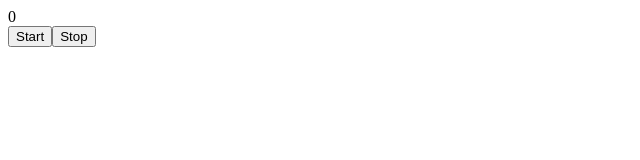
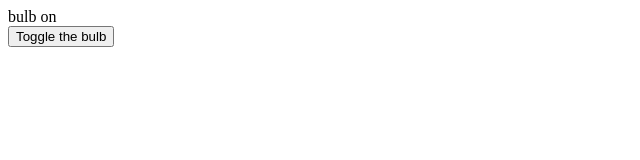
Before and after one commit to Udaybhatnagar/React-Revision, a React (Vite) app: page / in a window 1280 px wide. Shown: the top 160 px of the page, without its empty margins (0-640 px from the left). Built offline with nearby package versions, Linux system fonts and the light colour scheme.

Commit message:
Rolling up the state

```diff
--- a/src/App.jsx
+++ b/src/App.jsx
@@ -1,5 +1,6 @@
 import Case1ref from "./Topics/case1ref"
 import { Case2ref } from "./Topics/Case2ref"
+import { Rollingupstate } from "./Topics/Rollingupstate"
 
 
 function App() {
@@ -7,7 +8,8 @@ function App() {
 
   return (
     <div>
-<Case2ref></Case2ref>
+      <Rollingupstate/>
+
 
     </div>
   )
--- /dev/null
+++ b/src/Topics/Rollingupstate.jsx
@@ -0,0 +1,42 @@
+import React, {  useState } from 'react'
+
+export const Rollingupstate = () => {
+  return (
+    <div>
+        <LightBulb/>
+    </div>
+  )
+}
+
+function LightBulb(){
+    const [bulbon,setbulbon]=useState("bulb on")
+
+return(
+    <>
+    <BulbState bulbon={bulbon}/>
+    <ToggleBulbstate bulbon={bulbon} setbulbon={setbulbon} />
+    </>
+)
+}
+
+function BulbState({bulbon}){
+
+    return  (
+        <div>
+            {bulbon ? "bulb on" :"bulb off"}
+        </div>
+    )
+}
+
+function ToggleBulbstate({bulbon, setbulbon}) {
+
+  function toggle() {
+    // setBulbOn(currentState => !currentState)
+    setbulbon(!bulbon)
+
+  }
+
+  return <div>
+    <button onClick={toggle}>Toggle the bulb</button>
+  </div>
+}
```
